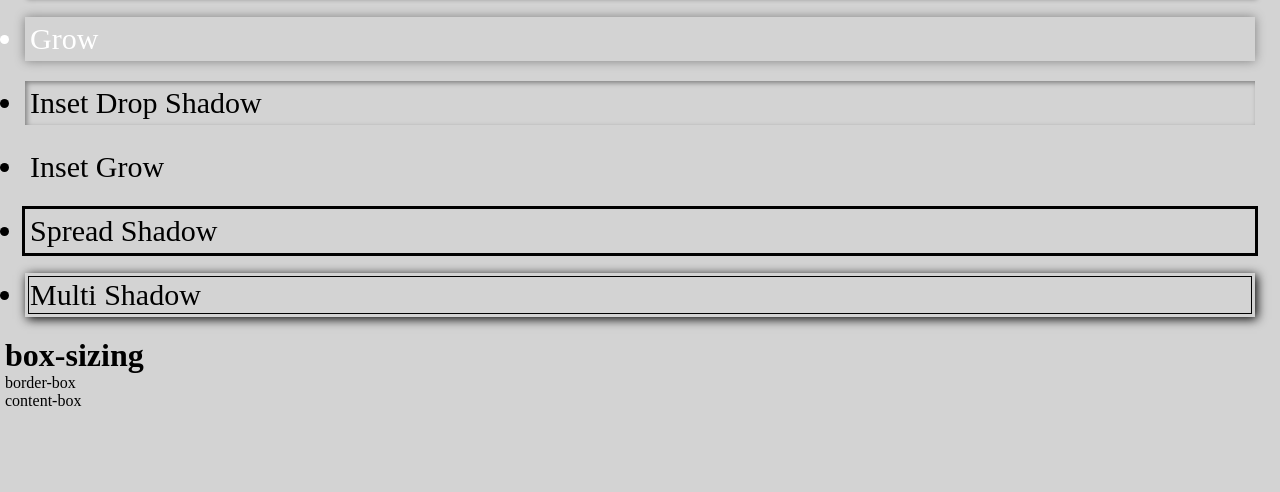
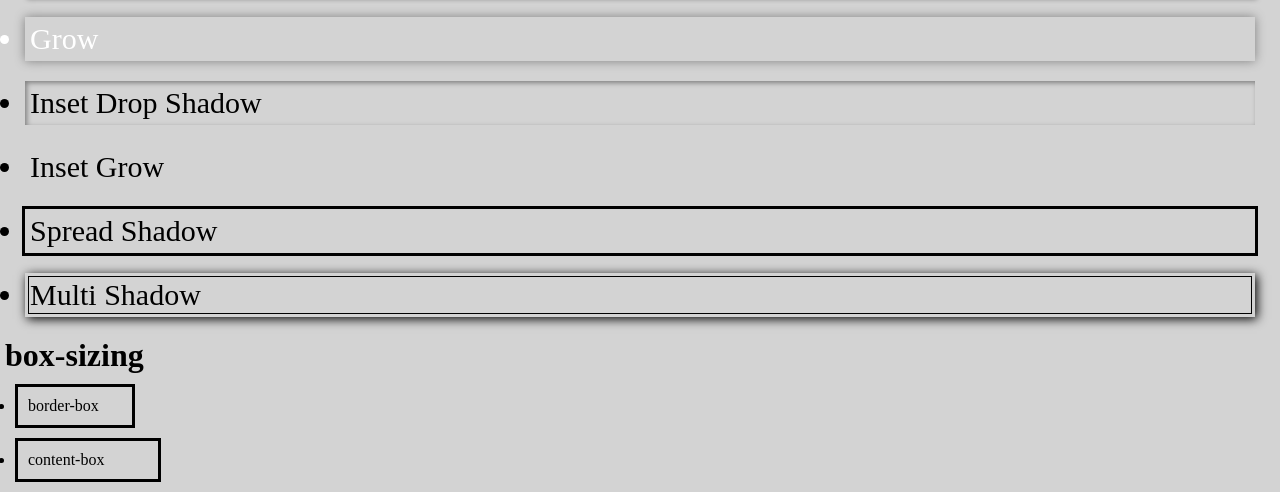
Before and after one commit to tama9884649/web1-9, a plain HTML site: page index.html in a window 1280 px wide. Shown: the part 588-1080 px from the top of the page. Before the commit the page ends 1003 px from the top, so only its background shows below. Drawn offline with Linux system fonts and the light colour scheme.

Commit message:
Update default.css

```diff
--- a/css/default.css
+++ b/css/default.css
@@ -67,3 +67,13 @@ box-shadow: 0px 0px 10px gray; padding: 5px; margin:20px;}
 .box-multi_shadow{box-shadow: 0px 0px 0px 3px lightgray inset,
 0px 0px 0px 4px black inset,
 2px 2px 10px 0px black; padding: 5px; margin:20px;}
+.box-sizing{
+  width: 120px;
+  padding: 10px;
+  border 10px;
+  margin: 10px;
+  border-style: solid;
+  border-style: black;
+  }
+.content-bpx {box-sizing:content-box;}
+.border-box {box-sizing:border-box;}
```
